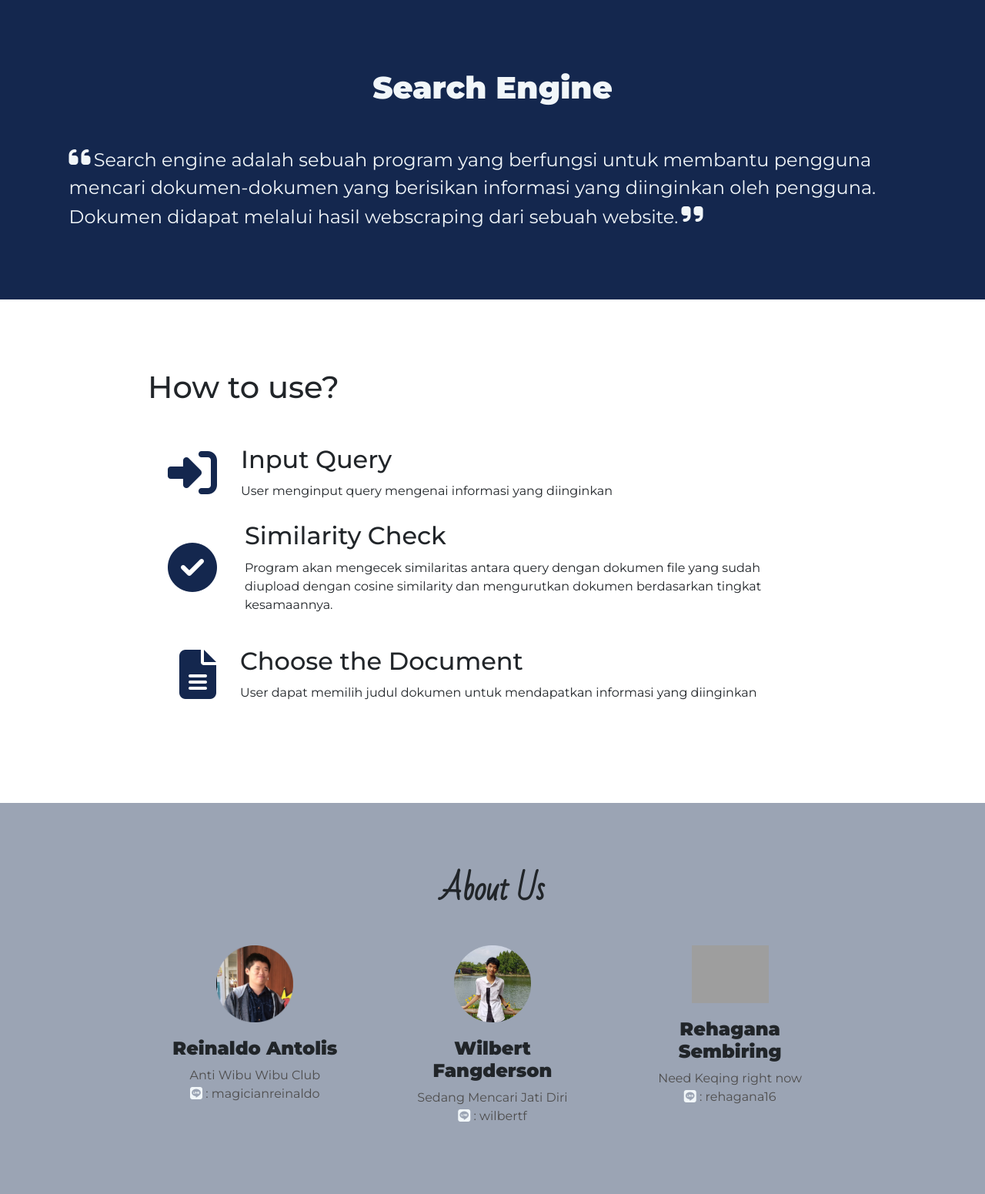
After one commit to rehagana16/Genshot-Search, a Flask app: page /perihal in a window 1280 px wide. The commit adds this page. Shown: the whole page at 77% size. Run offline with Flask 2, Linux system fonts and the light colour scheme; parts of the project's set-up code (start-up, migrations or seed data) failed here and were passed over; some libraries are stand-ins or nearby versions; grey boxes are pictures that could not be loaded.

Commit message:
styling perihal.html

```diff
--- a/src/app.py
+++ b/src/app.py
@@ -120,5 +120,9 @@ def print_search_result():
 def document_details(nama_dokumen, konten):
 	return render_template("document_details.html", nama_dokumen=nama_dokumen, konten=konten)
 
+@app.route('/perihal')
+def perihal():
+	return render_template("perihal.html")
+
 if __name__ == '__main__':
    app.run(debug=True)
--- a/src/search_engine.py
+++ b/src/search_engine.py
@@ -103,10 +103,10 @@ def sort (nama, content, similarity) :
 	return nama,content,similarity
 
 def search_content (list_content, search_key) :
-	found = false
+	found = False
 	for i in range(length(list_content)) :
 		if (list_content[i][0] == search_key) :
-			found = true
+			found = True
 			return i
 		else :
 			return -1
--- a/src/static/css/main.css
+++ b/src/static/css/main.css
@@ -1,8 +1,7 @@
 /**********TAG SELECTOR**************/
 body{
-    margin : 20px;
-    background-image : url(../image/genshin_wallpaper.jpg);
     background-size: 100%;
+    font-family:'Montserrat';
 }
 
 h2 {
@@ -12,4 +11,84 @@ th{
     color : white;
     background-color: black;
 }
+
+img{
+    width : 100px;
+    padding-bottom: 20px;
+}
+
+span{
+    margin :0;
+}
 /*********CLASS SELECTOR*************/
+/*features section*/
+
+#features{
+    padding : 7% 15%;
+    background-color: #9ba4b4;
+  }
+
+  .features-font{
+    font-size : 1.5rem;
+    font-family : "Montserrat";
+    font-weight : 900;
+  }
+
+  .features-icon{
+    color : #ef8172;
+    margin-bottom : 1rem;
+  }
+
+  .features-icon:hover{
+    color : #ff4c68;
+  }
+
+  .col-md-4{
+    text-align : center;
+  }
+
+  .feature-box{
+    padding : 0 5%;
+  }
+
+  .feature-text{
+    color : #4e4d4d;
+    margin-bottom : 0;
+  }
+
+  .feature-h1 {
+      text-align : center;
+      font-family: 'Bad Script';
+      margin-bottom: 3rem;
+      font-weight: bold;
+  }
+
+/************** Konsep Singkat Section **************/
+#konsep-singkat{
+    padding : 7% 7%;
+    background-color: #14274e;
+}
+
+.konsep-h1{
+    text-align: center;
+    color : #f1f6f9;
+    font-family: Montserrat;
+    font-weight: 900;
+    margin-bottom : 50px;
+}
+
+.konsep-text{
+    text-align: justify;
+    color : #f1f6f9;
+    font-size : 1.5rem;
+    line-spacing : 1;
+}
+
+i{
+    color : #f1f6f9;
+}
+
+/***************how to use section **************/
+#how-to-use {
+    padding : 7% 15%;
+}
--- /dev/null
+++ b/src/templates/perihal.html
@@ -0,0 +1,103 @@
+<!DOCTYPE html>
+<html lang="en">
+    <head>
+          <!-- bootstrapcdn -->
+         <link rel="stylesheet" href="https://stackpath.bootstrapcdn.com/bootstrap/4.5.2/css/bootstrap.min.css" integrity="sha384-JcKb8q3iqJ61gNV9KGb8thSsNjpSL0n8PARn9HuZOnIxN0hoP+VmmDGMN5t9UJ0Z" crossorigin="anonymous">
+
+        <!--Google apis-->
+        <link href="https://fonts.googleapis.com/css2?family=Ubuntu" rel="stylesheet">
+        <link href="https://fonts.googleapis.com/css2?family=Montserrat:ital,wght@0,100;0,200;0,300;0,400;0,500;0,600;0,700;0,800;0,900;1,100;1,200;1,300;1,400;1,500;1,600;1,700;1,800;1,900&display=swap" rel="stylesheet">
+        <link href='https://fonts.googleapis.com/css?family=Bad Script' rel='stylesheet'>
+
+        <!--bootstrapcdn-->
+        <script src="https://code.jquery.com/jquery-3.5.1.slim.min.js" integrity="sha384-DfXdz2htPH0lsSSs5nCTpuj/zy4C+OGpamoFVy38MVBnE+IbbVYUew+OrCXaRkfj" crossorigin="anonymous"></script>
+        <script src="https://cdn.jsdelivr.net/npm/popper.js@1.16.1/dist/umd/popper.min.js" integrity="sha384-9/reFTGAW83EW2RDu2S0VKaIzap3H66lZH81PoYlFhbGU+6BZp6G7niu735Sk7lN" crossorigin="anonymous"></script>
+        <script src="https://stackpath.bootstrapcdn.com/bootstrap/4.5.2/js/bootstrap.min.js" integrity="sha384-B4gt1jrGC7Jh4AgTPSdUtOBvfO8shuf57BaghqFfPlYxofvL8/KUEfYiJOMMV+rV" crossorigin="anonymous"></script>
+
+        <!--fontawesome-->
+        <script src="https://kit.fontawesome.com/d27d8e575b.js" crossorigin="anonymous"></script>
+        <link rel="stylesheet" href="{{ url_for('static', filename='css/main.css') }}">
+    </head>
+    <body style = "background-color: white;">
+
+        <section id ="konsep-singkat">
+            <h1 class = "konsep-h1"> Search Engine </h1>
+            <i class="fas fa-quote-left fa-2x"></i>
+            <span class = "konsep-text">Search engine adalah sebuah program yang berfungsi untuk membantu pengguna mencari dokumen-dokumen yang berisikan informasi yang diinginkan oleh pengguna. Dokumen didapat melalui hasil webscraping dari sebuah website.</span>
+            <i class="fas fa-quote-right fa-2x"></i>
+        </section>
+
+        <section id = "how-to-use">
+            <h1 style = "margin-bottom: 50px;">How to use?</h1>
+            <table cellspacing = "20" style="margin: 25px;">
+                <tr>
+                  <td style="padding-right: 20px;"><i class="fas fa-sign-in-alt fa-4x" style="color : #14274e; padding-right:10px;"></i></td>
+                  <td>
+                    <h2 style="margin-bottom: 10px;">Input Query</h2>
+                    <p style="margin-bottom: 0;">User menginput query mengenai informasi yang diinginkan</p>
+                  </td>
+                </tr>
+            </table>
+
+            <table cellspacing = "20" style="margin: 25px; padding :25px 0">
+                <tr>
+                  <td style="padding-right: 25px;"><i class="fas fa-check-circle fa-4x" style="color : #14274e; padding-right:10px;"></i></td>
+                  <td>
+                    <h2 style="margin-bottom: 10px;">Similarity Check</h2>
+                    <p style="margin-bottom: 0;">Program akan mengecek similaritas antara query dengan dokumen file yang sudah diupload dengan cosine similarity dan mengurutkan dokumen berdasarkan tingkat kesamaannya.</p>
+                  </td>
+                </tr>
+            </table>
+
+            <table cellspacing = "20" style="margin: 40px; padding :25px 0">
+                <tr>
+                  <td style="padding-right: 20px;"><i class="fas fa-file-alt fa-4x" style="color : #14274e; padding-right:10px;"></i></td>
+                  <td>
+                    <h2 style="margin-bottom: 10px;">Choose the Document</h2>
+                    <p style="margin-bottom: 0;">User dapat memilih judul dokumen untuk mendapatkan informasi yang diinginkan</p>
+                  </td>
+                </tr>
+            </table>
+
+
+
+        </section>
+
+        <section id="features">
+
+            <h1 class = "feature-h1">About Us</h1>
+
+            <div class="row">
+
+              <div class="feature-box col-md-4">
+
+                <img src="{{ url_for('static',filename='image/gambar_rei_circled.png')}}" />
+                <h3 class="features-font">Reinaldo Antolis</h3>
+                <p class = "feature-text">Anti Wibu Wibu Club</p>
+                <td><i class="fab fa-line"></i> <span class = "feature-text" style="margin-left:0; display: inline-block;"> : magicianreinaldo</span></td>
+
+              </div>
+
+              <div class="feature-box col-md-4">
+
+                <img src="{{ url_for('static',filename='image/gambar_fang_circled.png')}}" />
+                <h3 class="features-font">Wilbert Fangderson</h3>
+                <p class = "feature-text">Sedang Mencari Jati Diri</p>
+                <td><i class="fab fa-line"></i>  <span class = "feature-text" style="margin-left:0;"> : wilbertf</span></td>
+
+              </div>
+
+              <div class="feature-box col-md-4">
+
+                <img src="{{ url_for('static',filename='image/gambar_haga_circled.png')}}" />
+                <h3 class="features-font">Rehagana Sembiring</h3>
+                <p class = "feature-text">Need Keqing right now</p>
+                <td><i class="fab fa-line"></i>  <span class = "feature-text" style="margin:0;"> : rehagana16</span></td>
+
+              </div>
+
+            </div>
+
+          </section>
+    </body>
+</html>
```
Also changed, not shown: src/templates/search.html (+7 -0 lines), src/static/image/gambar_fang.jpg (added), src/static/image/gambar_fang_circled.png (added), src/static/image/gambar_rei.jpg (added), src/static/image/gambar_rei_circled.png (added), src/static/image/genshin_wallpaper.jpg (renamed from src/templates/image/genshin_wallpaper.jpg), src/static/image/line_icon.png (added), 1 other file.
